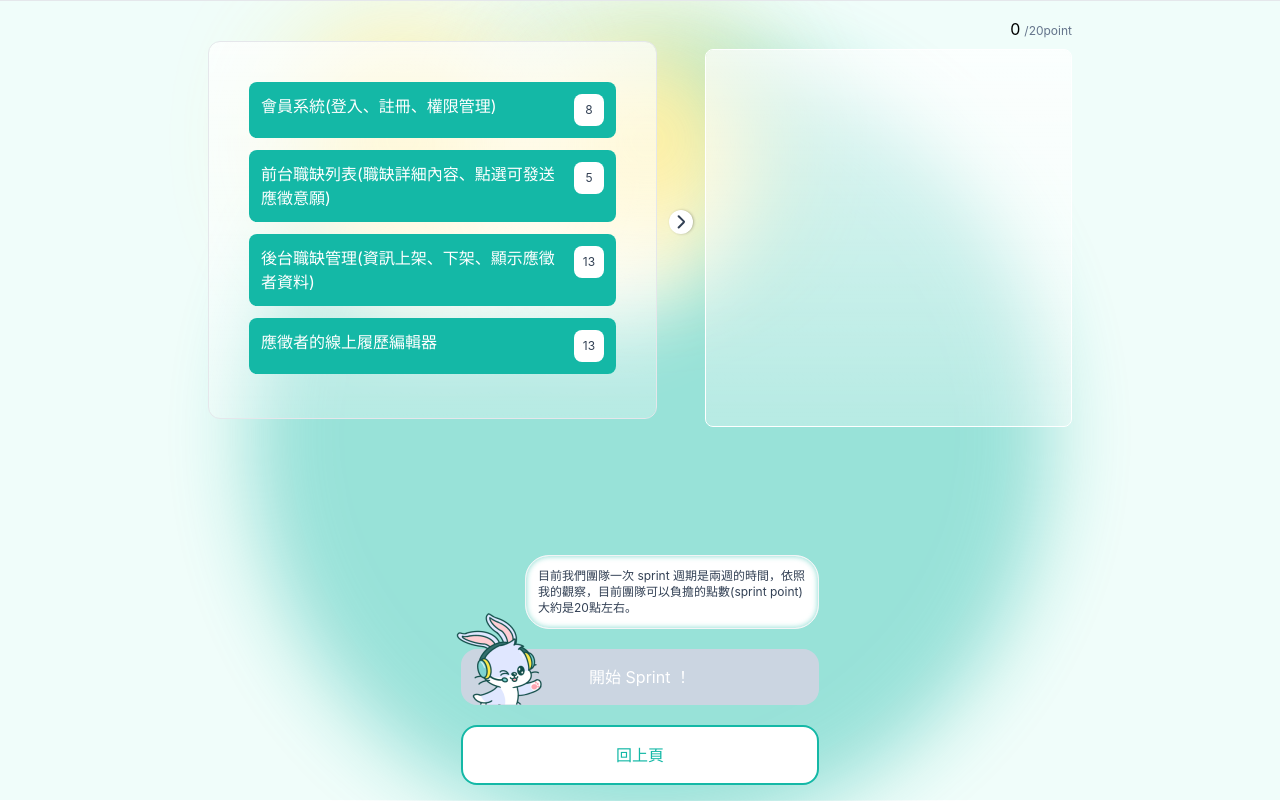
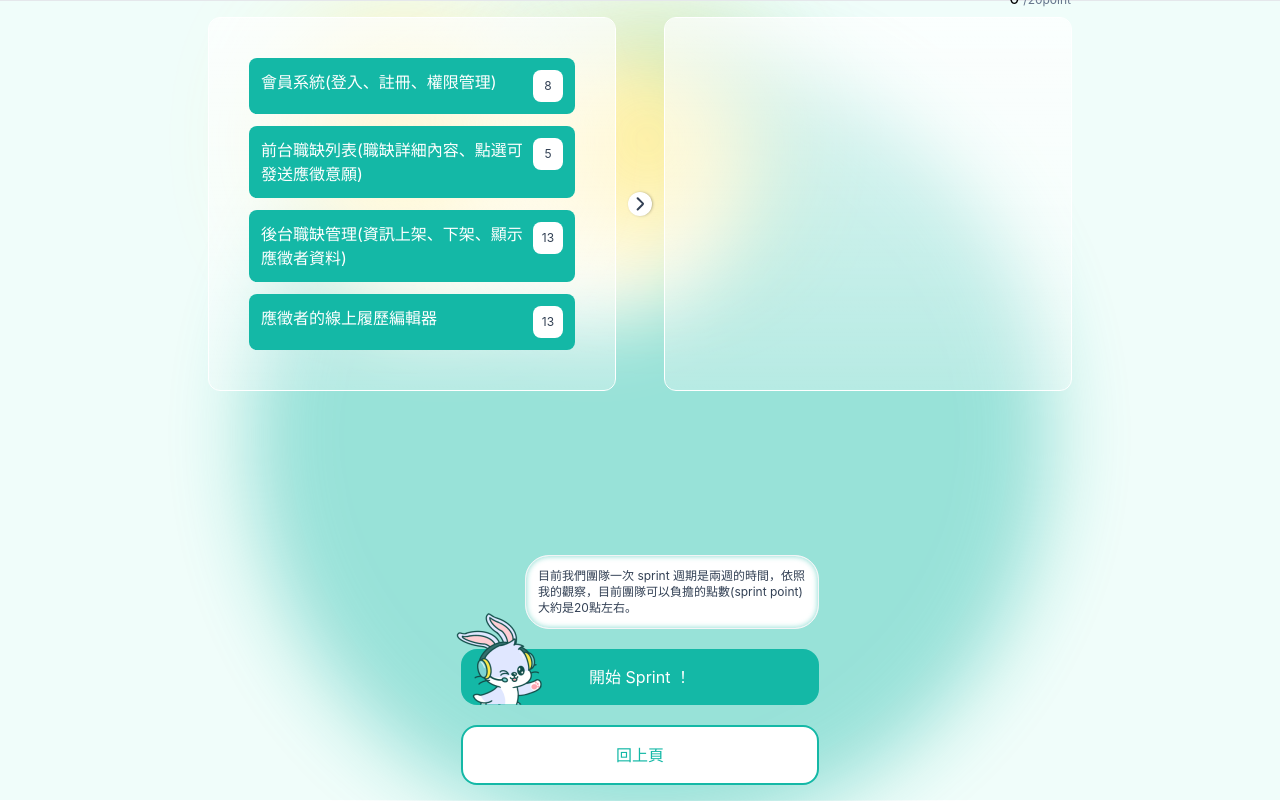
Before and after one commit to alphatero/f2e_scrum_frontend, a React (Create React App) app: page /exam/sprint-point in a window 1280 px wide. Built offline with nearby package versions, Linux system fonts and the light colour scheme.

Commit message:
feat: 🎸 fixed drag will not useful issue (#70)
* feat: 🎸 fixed drag will not useful issue

* refactor: 💡 rename dropple component

* feat: 🎸 use blurBlockBg

* feat: 🎸 refactor methods

```diff
--- a/src/components/DragLayout.jsx
+++ b/src/components/DragLayout.jsx
@@ -5,9 +5,18 @@ import { DragDropContext } from 'react-beautiful-dnd';
 import { useEffect, useState } from 'react';
 import { ButtonRabbit } from './ButtonRabbit';
 import { Button } from './Button';
-import { ArrowDownCircle, DroppableComponent, DraggleCard } from './exam';
+import { ArrowDownCircle, DroppableBox, DraggleCard } from './exam';
+import { BlurBlockBg } from './BlurBlockBg';
+import { calculateSum } from '../utils';
+
+const status = {
+  ready: 'ready',
+  success: 'success',
+  error: 'error',
+};
 
 export function DragLayout({ info, speechTexts }) {
+  const answerArray = ['1', '2', '3', '4'];
   const navigate = useNavigate();
   const {
     tasks, button, type, next,
@@ -21,12 +30,14 @@ export function DragLayout({ info, speechTexts }) {
       items: [],
     },
   });
-  const answerArray = ['1', '2', '3', '4'];
-  const [isOrderCorrect, setIsOrderCorrect] = useState(null);
+  const [result, setResult] = useState(status.ready);
   const [speech, setSpeech] = useState(speechTexts.ready);
-  const [length, setLength] = useState(itemObj.productBacklog.items.length);
   const [point, setPoint] = useState(0);
 
+  /**
+   * 處理 Drag 行為
+   * @param event;
+   */
   const onDragEnd = (event) => {
     const { source, destination } = event;
 
@@ -37,7 +48,6 @@ export function DragLayout({ info, speechTexts }) {
     // 拷貝新的items (來自state)
     const newItemObj = { ...itemObj };
 
-    // splice(start, deleteCount, item )
     // 從source剪下被拖曳的元素
     const [remove] = newItemObj[source.droppableId].items.splice(
       source.index,
@@ -53,38 +63,70 @@ export function DragLayout({ info, speechTexts }) {
 
     // set state新的 itemObj
     setItemObj(newItemObj);
+  };
 
-    const handleBackLog = () => {
-      const currentProductBacklogOrder = newItemObj.productBacklog.items.map(
+  const handleBackLog = (array) => {
+    const currentOrder = array.map(
       (ele) => ele.seq,
     );
-      setLength(currentProductBacklogOrder.length);
-      return currentProductBacklogOrder.join('') === answerArray.join('');
+
+    if (array.length === 4) {
+      return currentOrder.join('') === answerArray.join('') ? status.success : status.error;
+    }
+
+    return status.ready;
   };
 
-    const handlePoint = () => {
-      const points = newItemObj.productBacklog.items.map((item) => item.priority);
-      const sum = points
-        .reduce((acc, value) => acc + value, 0);
-      setPoint(sum);
-      const pointsLength = points.length;
-      setLength(pointsLength);
+  const handlePoint = (array) => {
+    const points = array.map((item) => item.priority);
 
-      if ((sum < 20 && pointsLength === 2) || (sum < 20 && pointsLength === 3)) {
-        return true;
+    const pointSum = calculateSum(points);
+
+    setPoint(pointSum);
+
+    if (points.length > 1) {
+      return pointSum < 20 ? status.success : status.error;
     }
-      return false;
+    return status.ready;
   };
 
-    // 確認productBacklog順序
-    const checkProductBacklogOrder = () => {
+  /**
+   * 處理不同頁分類對應功能
+   * @param array
+   * @returns {string}
+   */
+  const checkCorrect = (array) => {
     if (type === 'backlog') {
-        return handleBackLog();
+      return handleBackLog(array);
     }
-      return handlePoint();
+    return handlePoint(array);
   };
 
-    setIsOrderCorrect(checkProductBacklogOrder);
+  /**
+   * 結果對應處理
+   * @param {string} ans
+   */
+  const handleResult = (ans) => {
+    switch (ans) {
+      case 'success': {
+        setResult(status.success);
+        setSpeech('恭喜你擺放正確囉！');
+        break;
+      }
+      case 'error': {
+        setResult(status.error);
+        setSpeech(speechTexts.error);
+        break;
+      }
+      case 'ready': {
+        setSpeech(speechTexts.ready);
+        setResult(status.ready);
+        break;
+      }
+      default: {
+        break;
+      }
+    }
   };
 
   const backPage = () => {
@@ -96,13 +138,9 @@ export function DragLayout({ info, speechTexts }) {
   };
 
   useEffect(() => {
-    if (itemObj.productBacklog.items.length === 4 && !isOrderCorrect) {
-      setSpeech(speechTexts.error);
-    }
+    const currentArray = itemObj.productBacklog.items;
 
-    if (isOrderCorrect) {
-      setSpeech('恭喜你擺放正確囉！');
-    }
+    handleResult(checkCorrect(currentArray));
   }, [itemObj]);
 
   return (
@@ -113,13 +151,8 @@ export function DragLayout({ info, speechTexts }) {
       )}
       >
         <DragDropContext onDragEnd={onDragEnd}>
-          <div className={clsx(
-            'w-full border p-4 md:p-10 lg:flex-1 mt-6',
-            'bg-gradient-to-b from-white/70 to-white/30 bg-clip-padding bg-opacity-70',
-            'backdrop-filter rounded-xl h-[310px] lg:h-[378px]',
-          )}
-          >
-            <DroppableComponent droppableId="candidate">
+          <BlurBlockBg type="C">
+            <DroppableBox droppableId="candidate">
               {(provided) => (
                 <div className="flex flex-col space-y-3" ref={provided.innerRef} {...provided.droppableProps}>
                   {itemObj.candidate.items.map((task, index) => (
@@ -128,33 +161,31 @@ export function DragLayout({ info, speechTexts }) {
                   {provided.placeholder}
                 </div>
               )}
-            </DroppableComponent>
-          </div>
+            </DroppableBox>
+          </BlurBlockBg>
 
           <div className={clsx('flex items-center justify-center', 'w-full text-center m-3 lg:w-auto')}>
             <ArrowDownCircle />
           </div>
+          <BlurBlockBg type="C" className={result === status.error ? 'border-red-500' : 'border-white'}>
 
-          <div className={clsx('flex flex-col lg:flex-1 items-center', 'w-full max-w-5xl mx-auto')}>
             {
           type === 'point'
             ? (
-              <p className="w-full text-right mb-2 text-xs text-slate-500">
-                <span className={clsx('text-base px-1', point > 20 ? 'text-red-500' : 'text-black')}>{point}</span>
+              <p className={clsx('w-full absolute top-0 -translate-y-8', 'text-right mb-2 text-xs text-slate-500')}>
+                <span
+                  className={clsx('text-base px-1', result === status.error ? 'text-red-500' : 'text-black')}
+                >
+                  {point}
+
+                </span>
                 /20point
               </p>
             )
-            : <p className="w-full text-right mb-2 text-xs text-slate-500">優先度高</p>
+            : <p className={clsx('w-full absolute top-0 right-0 -translate-y-6', 'text-right mb-2 text-xs text-slate-500')}>優先度高</p>
         }
-            <div className={clsx(
-              'w-full border p-4 md:p-10',
-              'bg-gradient-to-b from-white/70 to-white/30 bg-clip-padding bg-opacity-70',
-              'backdrop-filter rounded-lg h-[300px] lg:h-[378px]',
-              (!isOrderCorrect && length === 4) || point > 20 ? 'border-red-500' : 'border-white',
-            )}
-            >
             {/* drag to here */}
-              <DroppableComponent droppableId="productBacklog">
+            <DroppableBox droppableId="productBacklog">
               {(provided) => (
                 <div className="flex flex-col space-y-3" ref={provided.innerRef} {...provided.droppableProps}>
                   {itemObj.productBacklog.items.map((task, index) => (
@@ -163,23 +194,22 @@ export function DragLayout({ info, speechTexts }) {
                   {provided.placeholder}
                 </div>
               )}
-              </DroppableComponent>
-            </div>
+            </DroppableBox>
             {
           type === 'backlog'
-          && <p className="w-full text-right mt-2 text-xs text-slate-500">優先度低</p>
+          && <p className={clsx('w-full absolute bottom-0 translate-y-6', 'text-right mt-2 text-xs text-slate-500')}>優先度低</p>
        }
-          </div>
+          </BlurBlockBg>
 
         </DragDropContext>
       </div>
 
       <div className={clsx(
-        'w-full flex-1',
-        'flex flex-col justify-end items-center gap-5',
+        'w-full flex-1 gap-5 mt-8',
+        'flex flex-col justify-end items-center',
       )}
       >
-        <ButtonRabbit onClick={nextPage} speechText={speech} disabled={!isOrderCorrect}>
+        <ButtonRabbit onClick={nextPage} speechText={speech} disabled={result === status.error}>
           {button}
         </ButtonRabbit>
         <Button onClick={backPage} btnType="secondary">回上頁</Button>
--- a/src/components/exam/Droppable.jsx
+++ b/src/components/exam/DroppableBox.jsx
@@ -1,7 +1,7 @@
 import { useEffect, useState } from 'react';
 import { Droppable } from 'react-beautiful-dnd';
 
-export function DroppableComponent({ children, droppableId }) {
+export function DroppableBox({ children, droppableId }) {
   const [enabled, setEnabled] = useState(false);
 
   useEffect(() => {
@@ -20,4 +20,4 @@ export function DroppableComponent({ children, droppableId }) {
   return <Droppable droppableId={droppableId}>{children}</Droppable>;
 }
 
-export default DroppableComponent;
+export default DroppableBox;
--- a/src/components/exam/index.js
+++ b/src/components/exam/index.js
@@ -1,4 +1,4 @@
 export * from './ArrowDownCircle';
 export * from './TaskItem';
-export * from './Droppable';
+export * from './DroppableBox';
 export * from './DraggleCard';
--- /dev/null
+++ b/src/utils/calculate.js
@@ -0,0 +1,5 @@
+export function calculateSum(val) {
+  return val.reduce((acc, value) => acc + value, 0);
+}
+
+export default calculateSum;
--- /dev/null
+++ b/src/utils/index.js
@@ -0,0 +1 @@
+export * from './calculate';
```
Lines whose indentation alone changed are shown as unchanged.
